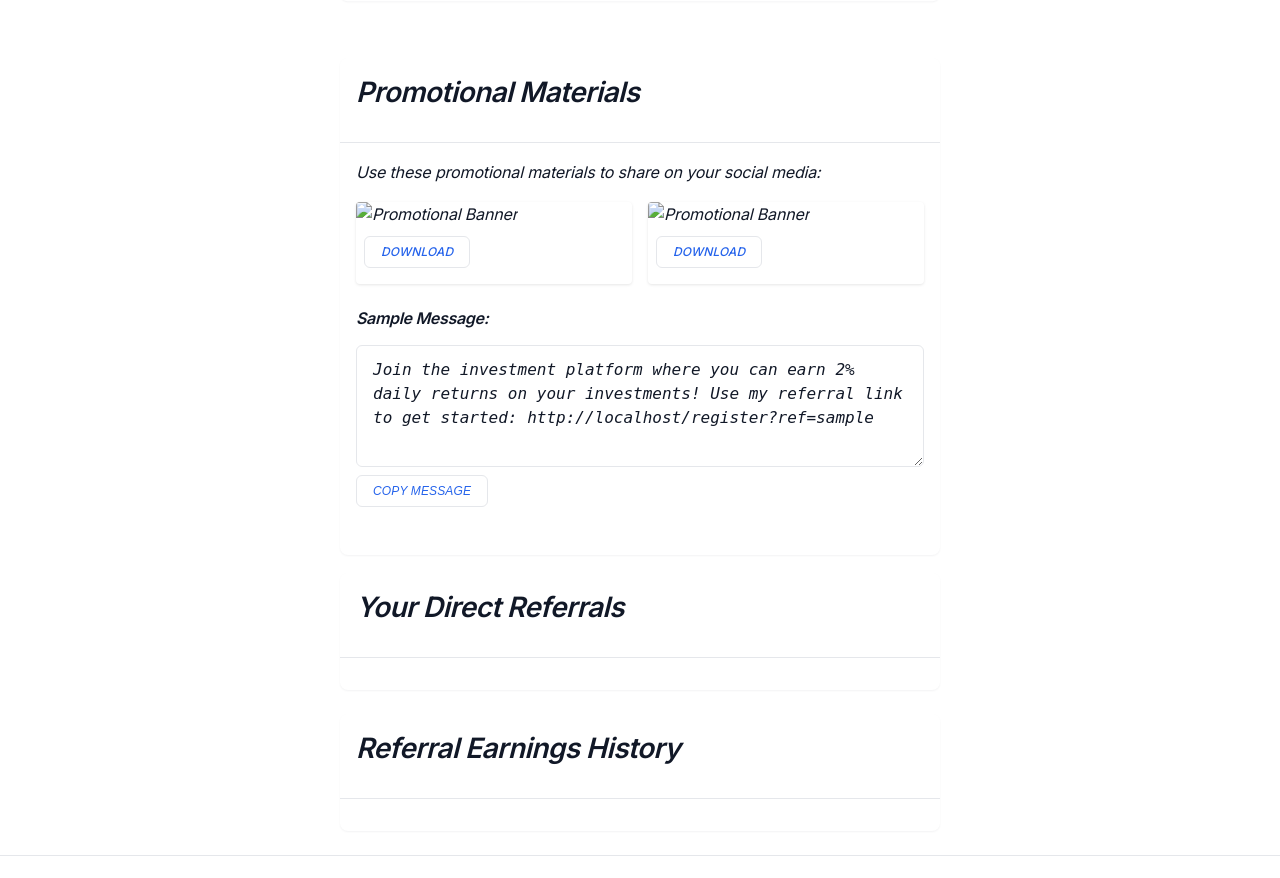
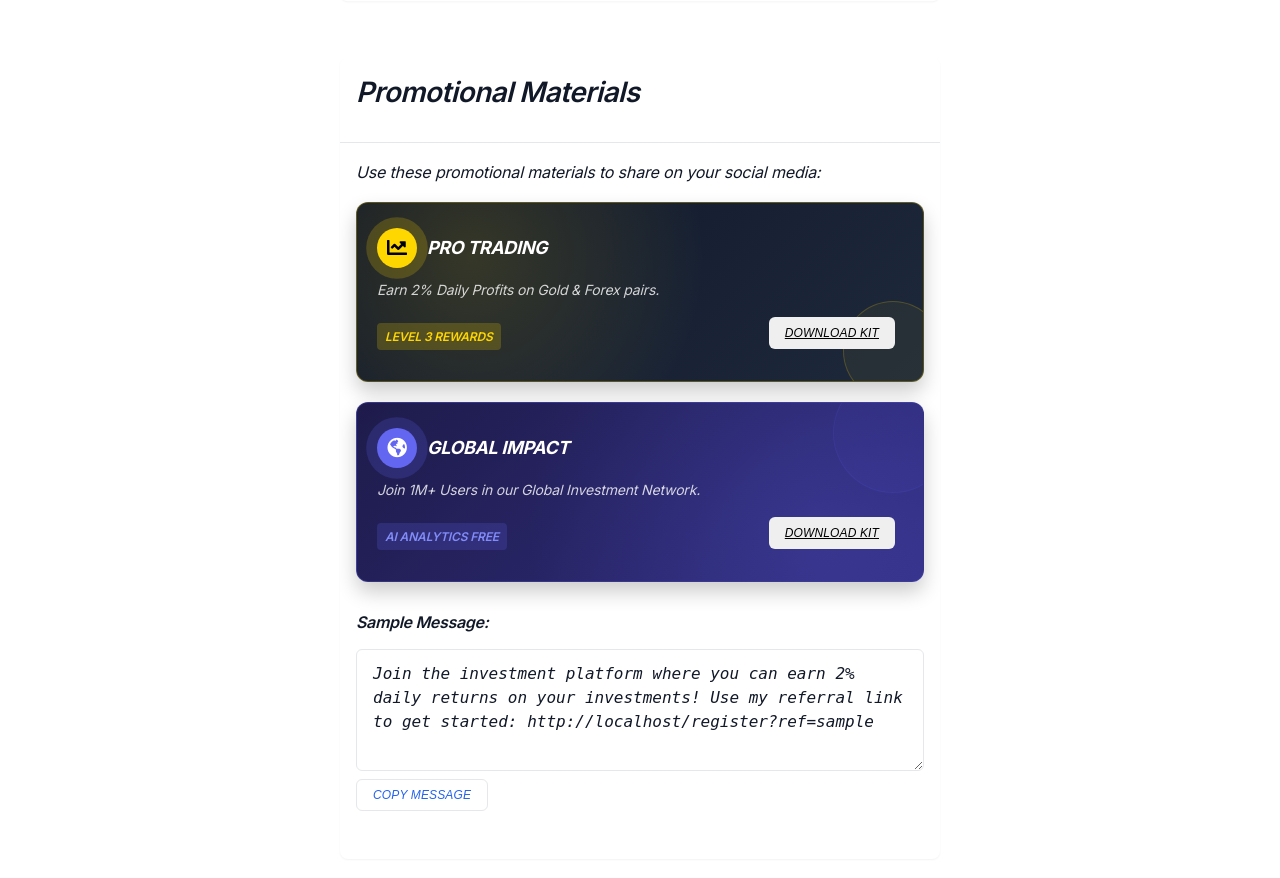
Before and after one commit to alimoonbusiness135-creat/nvestment-Platform, a Flask app: page /referrals in a window 1280 px wide. Shown: the part 849-1727 px from the top of the page. Run offline with Flask 3, Linux system fonts and the light colour scheme; the visitor is signed in with stand-in values (Sample User, id 1); data comes from the database, SQL or seed files in the repository; data that the repository does not hold is empty; some libraries are stand-ins or nearby versions; some web fonts are replaced.

Commit message:
Implement advanced CSS animated banners on referrals page

```diff
--- a/templates/referrals.html
+++ b/templates/referrals.html
@@ -23,13 +23,18 @@
 
             <div class="alert alert-info mt-3">
                 <h4 class="alert-heading">How it works:</h4>
-                <p>Our 3-level referral program allows you to earn commissions from your direct and indirect referrals:</p>
+                <p>Our 3-level referral program allows you to earn commissions from your direct and indirect referrals:
+                </p>
                 <ul>
-                    <li><strong>Level 1 (Direct):</strong> Earn 5% commission on deposits from users you directly refer</li>
-                    <li><strong>Level 2:</strong> Earn 2% commission on deposits from users referred by your direct referrals</li>
-                    <li><strong>Level 3:</strong> Earn 1% commission on deposits from users referred by your level 2 referrals</li>
+                    <li><strong>Level 1 (Direct):</strong> Earn 5% commission on deposits from users you directly refer
+                    </li>
+                    <li><strong>Level 2:</strong> Earn 2% commission on deposits from users referred by your direct
+                        referrals</li>
+                    <li><strong>Level 3:</strong> Earn 1% commission on deposits from users referred by your level 2
+                        referrals</li>
                 </ul>
-                <p class="mb-0">Commissions are automatically added to your earning balance when your referrals make deposits.</p>
+                <p class="mb-0">Commissions are automatically added to your earning balance when your referrals make
+                    deposits.</p>
             </div>
         </div>
     </div>
@@ -74,25 +79,114 @@
                 <div class="card-body">
                     <p>Use these promotional materials to share on your social media:</p>
 
-                    <div class="promo-materials" style="display: flex; flex-wrap: wrap; gap: 16px; margin-bottom: 24px;">
-                        <div class="promo-item" style="flex: 1; min-width: 150px; box-shadow: 0 1px 3px rgba(0,0,0,0.1); border-radius: 4px; overflow: hidden;">
-                            <img src="https://via.placeholder.com/300x200?text=Promo+Banner+1" alt="Promotional Banner" style="width: 100%; height: auto;">
-                            <div style="padding: 8px;">
-                                <a href="#" class="btn btn-sm btn-secondary">Download</a>
+                    <div class="promo-materials"
+                        style="display: flex; flex-wrap: wrap; gap: 20px; margin-bottom: 30px;">
+                        <!-- Banner 1: Gold & Forex -->
+                        <div class="promo-item-css"
+                            style="flex: 1; min-width: 280px; height: 180px; border-radius: 12px; overflow: hidden; position: relative; background: linear-gradient(135deg, #0f172a 0%, #1e293b 100%); border: 1px solid rgba(255,215,0,0.3); box-shadow: 0 10px 20px rgba(0,0,0,0.2);">
+                            <div
+                                style="position: absolute; top: 0; left: 0; width: 100%; height: 100%; background: radial-gradient(circle at 20% 30%, rgba(255,215,0,0.15) 0%, transparent 50%);">
+                            </div>
+                            <div
+                                style="padding: 20px; position: relative; z-index: 2; height: 100%; display: flex; flex-direction: column; justify-content: center;">
+                                <div style="display: flex; align-items: center; gap: 10px; margin-bottom: 10px;">
+                                    <div
+                                        style="width: 40px; height: 40px; background: #ffd700; border-radius: 50%; display: flex; align-items: center; justify-content: center; box-shadow: 0 0 15px rgba(255,215,0,0.5); animation: pulse-gold 2s infinite;">
+                                        <i class="fas fa-chart-line" style="color: #000; font-size: 20px;"></i>
+                                    </div>
+                                    <h4 style="margin: 0; font-size: 18px; color: #fff; font-weight: 700;">PRO TRADING
+                                    </h4>
+                                </div>
+                                <p style="color: rgba(255,255,255,0.8); font-size: 14px; margin-bottom: 15px;">Earn 2%
+                                    Daily Profits on Gold & Forex pairs.</p>
+                                <div style="display: flex; justify-content: space-between; align-items: center;">
+                                    <span
+                                        style="background: rgba(255,215,0,0.2); color: #ffd700; padding: 4px 8px; border-radius: 4px; font-size: 12px; font-weight: 600;">LEVEL
+                                        3 REWARDS</span>
+                                    <button class="btn btn-sm btn-link p-0 text-white"
+                                        style="text-decoration: underline; font-size: 12px;">DOWNLOAD KIT</button>
+                                </div>
+                            </div>
+                            <div
+                                style="position: absolute; bottom: -20px; right: -20px; width: 100px; height: 100px; background: rgba(255,215,0,0.05); border-radius: 50%; border: 1px solid rgba(255,215,0,0.2);">
                             </div>
                         </div>
 
-                        <div class="promo-item" style="flex: 1; min-width: 150px; box-shadow: 0 1px 3px rgba(0,0,0,0.1); border-radius: 4px; overflow: hidden;">
-                            <img src="https://via.placeholder.com/300x200?text=Promo+Banner+2" alt="Promotional Banner" style="width: 100%; height: auto;">
-                            <div style="padding: 8px;">
-                                <a href="#" class="btn btn-sm btn-secondary">Download</a>
+                        <!-- Banner 2: Global Growth -->
+                        <div class="promo-item-css"
+                            style="flex: 1; min-width: 280px; height: 180px; border-radius: 12px; overflow: hidden; position: relative; background: linear-gradient(135deg, #1e1b4b 0%, #312e81 100%); border: 1px solid rgba(99,102,241,0.3); box-shadow: 0 10px 20px rgba(0,0,0,0.2);">
+                            <div
+                                style="position: absolute; top: 0; left: 0; width: 100%; height: 100%; background: radial-gradient(circle at 80% 70%, rgba(99,102,241,0.2) 0%, transparent 60%);">
+                            </div>
+                            <div
+                                style="padding: 20px; position: relative; z-index: 2; height: 100%; display: flex; flex-direction: column; justify-content: center;">
+                                <div style="display: flex; align-items: center; gap: 10px; margin-bottom: 10px;">
+                                    <div
+                                        style="width: 40px; height: 40px; background: #6366f1; border-radius: 50%; display: flex; align-items: center; justify-content: center; box-shadow: 0 0 15px rgba(99,102,241,0.5); animation: pulse-blue 2s infinite;">
+                                        <i class="fas fa-globe-americas" style="color: #fff; font-size: 20px;"></i>
+                                    </div>
+                                    <h4 style="margin: 0; font-size: 18px; color: #fff; font-weight: 700;">GLOBAL IMPACT
+                                    </h4>
+                                </div>
+                                <p style="color: rgba(255,255,255,0.8); font-size: 14px; margin-bottom: 15px;">Join 1M+
+                                    Users in our Global Investment Network.</p>
+                                <div style="display: flex; justify-content: space-between; align-items: center;">
+                                    <span
+                                        style="background: rgba(99,102,241,0.2); color: #818cf8; padding: 4px 8px; border-radius: 4px; font-size: 12px; font-weight: 600;">AI
+                                        ANALYTICS FREE</span>
+                                    <button class="btn btn-sm btn-link p-0 text-white"
+                                        style="text-decoration: underline; font-size: 12px;">DOWNLOAD KIT</button>
+                                </div>
+                            </div>
+                            <div
+                                style="position: absolute; top: -30px; right: -30px; width: 120px; height: 120px; background: rgba(99,102,241,0.05); border-radius: 50%; border: 1px solid rgba(99,102,241,0.1);">
                             </div>
                         </div>
                     </div>
 
+                    <style>
+                        @keyframes pulse-gold {
+                            0% {
+                                box-shadow: 0 0 0 0 rgba(255, 215, 0, 0.7);
+                            }
+
+                            70% {
+                                box-shadow: 0 0 0 15px rgba(255, 215, 0, 0);
+                            }
+
+                            100% {
+                                box-shadow: 0 0 0 0 rgba(255, 215, 0, 0);
+                            }
+                        }
+
+                        @keyframes pulse-blue {
+                            0% {
+                                box-shadow: 0 0 0 0 rgba(99, 102, 241, 0.7);
+                            }
+
+                            70% {
+                                box-shadow: 0 0 0 15px rgba(99, 102, 241, 0);
+                            }
+
+                            100% {
+                                box-shadow: 0 0 0 0 rgba(99, 102, 241, 0);
+                            }
+                        }
+
+                        .promo-item-css {
+                            transition: transform 0.3s cubic-bezier(0.175, 0.885, 0.32, 1.275);
+                            cursor: pointer;
+                        }
+
+                        .promo-item-css:hover {
+                            transform: translateY(-5px) scale(1.02);
+                        }
+                    </style>
+
                     <h4>Sample Message:</h4>
                     <div class="form-group">
-                        <textarea class="form-control" rows="4" readonly>Join the investment platform where you can earn 2% daily returns on your investments! Use my referral link to get started: {{ referral_link }}</textarea>
+                        <textarea class="form-control" rows="4"
+                            readonly>Join the investment platform where you can earn 2% daily returns on your investments! Use my referral link to get started: {{ referral_link }}</textarea>
                         <button class="btn btn-secondary btn-sm mt-2">Copy Message</button>
                     </div>
                 </div>
```
Also changed, not shown: static/images/binance_bnb.png, static/images/bitget_bnb.png, static/images/easypaisa.png, static/images/jazzcash.png. Lines whose indentation alone changed are shown as unchanged.
